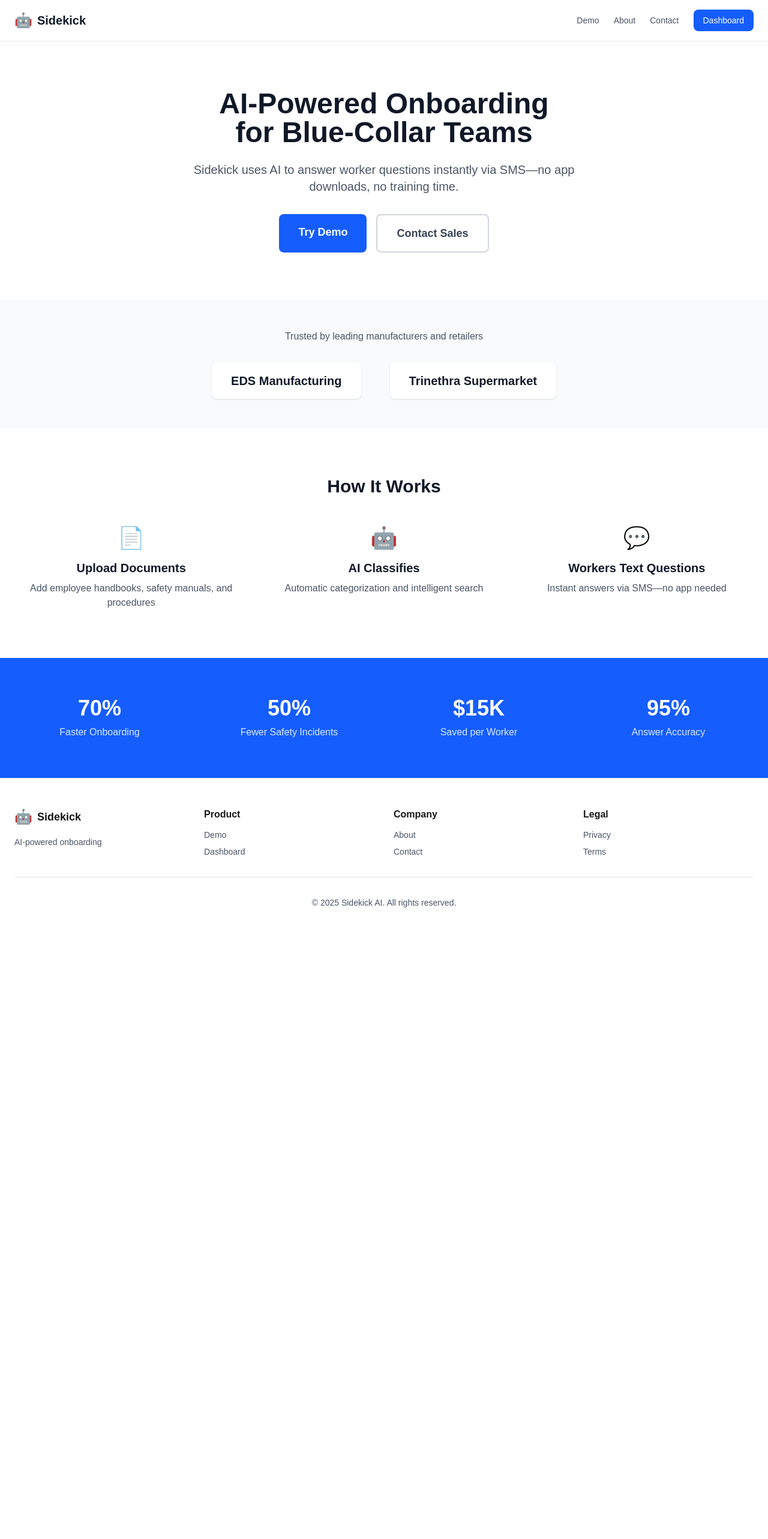
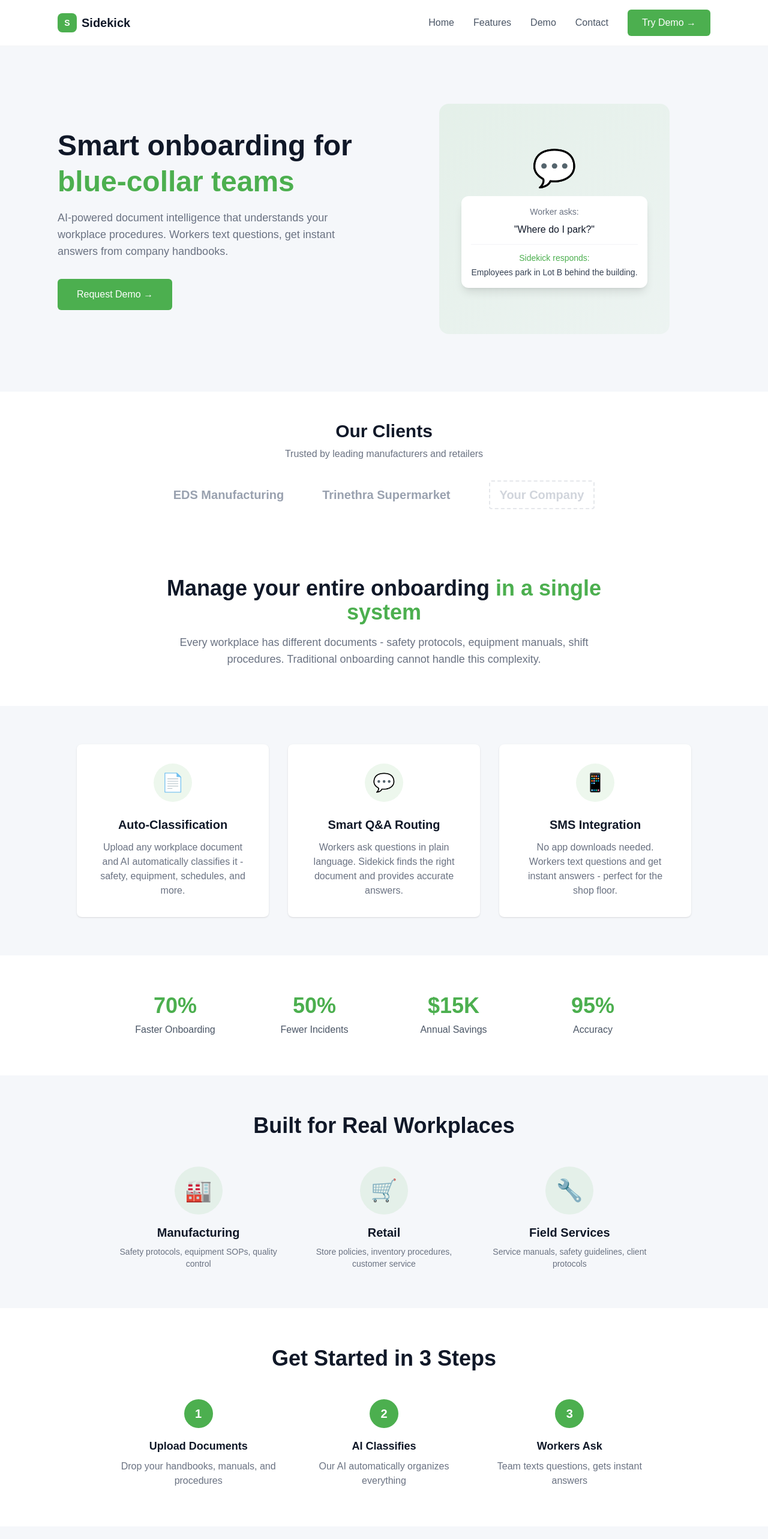
Before and after one commit to textsidekick/sidekick, a Next.js app: page / in a window 1280 px wide. Shown: the top 2566 px of the page at 60% size. Before the commit the page ends 1563 px from the top, so only its background shows below. Built offline with nearby package versions, Linux system fonts and the light colour scheme.

Commit message:
feat: Figma-based landing page with green Nexcent theme

```diff
--- a/src/app/page.tsx
+++ b/src/app/page.tsx
@@ -4,140 +4,230 @@ export default function Home() {
   return (
     <main className="min-h-screen bg-white">
       {/* Navigation */}
-      <nav className="border-b border-gray-200">
-        <div className="max-w-7xl mx-auto px-6 py-4 flex items-center justify-between">
-          <div className="flex items-center gap-2">
-            <span className="text-2xl">🤖</span>
+      <nav className="w-full px-6 md:px-16 lg:px-24 py-4 bg-white flex justify-between items-center sticky top-0 z-50 border-b border-gray-100">
+        <Link href="/" className="flex items-center gap-2">
+          <div className="w-8 h-8 bg-[#4CAF4F] rounded-lg flex items-center justify-center">
+            <span className="text-white font-bold text-sm">S</span>
+          </div>
           <span className="text-xl font-bold text-gray-900">Sidekick</span>
-          </div>
-          <div className="flex items-center gap-6">
-            <Link href="/qa" className="text-gray-600 hover:text-gray-900 text-sm font-medium">Demo</Link>
-            <Link href="/about" className="text-gray-600 hover:text-gray-900 text-sm font-medium">About</Link>
-            <Link href="/contact" className="text-gray-600 hover:text-gray-900 text-sm font-medium">Contact</Link>
-            <Link href="/manager" className="px-4 py-2 bg-blue-600 text-white rounded-lg text-sm font-medium hover:bg-blue-700">
-              Dashboard
         </Link>
-          </div>
+        <div className="hidden md:flex items-center gap-8">
+          <Link href="#home" className="text-gray-600 hover:text-[#4CAF4F] transition">Home</Link>
+          <Link href="#features" className="text-gray-600 hover:text-[#4CAF4F] transition">Features</Link>
+          <Link href="#demo" className="text-gray-600 hover:text-[#4CAF4F] transition">Demo</Link>
+          <Link href="#contact" className="text-gray-600 hover:text-[#4CAF4F] transition">Contact</Link>
+          <Link href="/qa" className="px-6 py-2.5 bg-[#4CAF4F] text-white rounded-md hover:bg-[#45a047] transition font-medium">
+            Try Demo →
+          </Link>
         </div>
       </nav>
 
-      {/* Hero */}
-      <section className="max-w-7xl mx-auto px-6 py-20 text-center">
-        <h1 className="text-5xl font-bold text-gray-900 mb-6">
-          AI-Powered Onboarding<br/>for Blue-Collar Teams
+      {/* Hero Section */}
+      <section id="home" className="px-6 md:px-16 lg:px-24 py-16 md:py-24 bg-[#F5F7FA] flex flex-col md:flex-row justify-between items-center gap-12">
+        <div className="flex-1 max-w-xl">
+          <h1 className="text-4xl md:text-5xl font-semibold text-gray-900 leading-tight mb-4">
+            Smart onboarding for <span className="text-[#4CAF4F]">blue-collar teams</span>
           </h1>
-        <p className="text-xl text-gray-600 mb-8 max-w-2xl mx-auto">
-          Sidekick uses AI to answer worker questions instantly via SMS—no app downloads, no training time.
+          <p className="text-gray-500 text-lg mb-8">
+            AI-powered document intelligence that understands your workplace procedures. Workers text questions, get instant answers from company handbooks.
           </p>
-        <div className="flex gap-4 justify-center">
-          <Link href="/qa" className="px-8 py-4 bg-blue-600 text-white rounded-lg text-lg font-semibold hover:bg-blue-700">
-            Try Demo
-          </Link>
-          <Link href="/contact" className="px-8 py-4 border-2 border-gray-300 text-gray-700 rounded-lg text-lg font-semibold hover:border-gray-400">
-            Contact Sales
+          <Link href="/qa" className="inline-block px-8 py-3.5 bg-[#4CAF4F] text-white rounded-md hover:bg-[#45a047] transition font-medium">
+            Request Demo →
           </Link>
         </div>
-      </section>
-
-      {/* Social Proof */}
-      <section className="bg-gray-50 py-12">
-        <div className="max-w-7xl mx-auto px-6">
-          <p className="text-center text-gray-600 mb-8 font-medium">Trusted by leading manufacturers and retailers</p>
-          <div className="flex justify-center items-center gap-12">
-            <div className="px-8 py-4 bg-white rounded-lg shadow-sm">
-              <p className="text-xl font-bold text-gray-900">EDS Manufacturing</p>
+        <div className="flex-1 flex justify-center">
+          <div className="w-80 h-80 md:w-96 md:h-96 bg-gradient-to-br from-[#4CAF4F]/10 to-[#4CAF4F]/5 rounded-2xl flex items-center justify-center">
+            <div className="text-center">
+              <div className="text-6xl mb-4">💬</div>
+              <div className="bg-white rounded-xl shadow-lg p-4 max-w-xs">
+                <div className="text-sm text-gray-500 mb-2">Worker asks:</div>
+                <div className="text-gray-900 font-medium">"Where do I park?"</div>
+                <div className="mt-3 pt-3 border-t border-gray-100">
+                  <div className="text-sm text-[#4CAF4F] mb-1">Sidekick responds:</div>
+                  <div className="text-gray-700 text-sm">Employees park in Lot B behind the building.</div>
                 </div>
-            <div className="px-8 py-4 bg-white rounded-lg shadow-sm">
-              <p className="text-xl font-bold text-gray-900">Trinethra Supermarket</p>
+              </div>
             </div>
           </div>
         </div>
       </section>
 
-      {/* Features */}
-      <section className="max-w-7xl mx-auto px-6 py-20">
-        <h2 className="text-3xl font-bold text-gray-900 text-center mb-12">
-          How It Works
+      {/* Clients Section */}
+      <section className="px-6 md:px-16 lg:px-24 py-12 bg-white">
+        <div className="text-center mb-8">
+          <h2 className="text-2xl md:text-3xl font-semibold text-gray-900 mb-2">Our Clients</h2>
+          <p className="text-gray-500">Trusted by leading manufacturers and retailers</p>
+        </div>
+        <div className="flex flex-wrap justify-center items-center gap-8 md:gap-16">
+          <div className="text-xl font-bold text-gray-400">EDS Manufacturing</div>
+          <div className="text-xl font-bold text-gray-400">Trinethra Supermarket</div>
+          <div className="text-xl font-bold text-gray-300 border-2 border-dashed border-gray-200 px-4 py-2 rounded">Your Company</div>
+        </div>
+      </section>
+
+      {/* Problem Statement */}
+      <section className="px-6 md:px-16 lg:px-24 py-16 bg-white">
+        <div className="max-w-3xl mx-auto text-center">
+          <h2 className="text-3xl md:text-4xl font-semibold text-gray-900 mb-4">
+            Manage your entire onboarding <span className="text-[#4CAF4F]">in a single system</span>
           </h2>
-        <div className="grid md:grid-cols-3 gap-8">
-          <div className="text-center">
-            <div className="text-4xl mb-4">📄</div>
-            <h3 className="text-xl font-semibold text-gray-900 mb-2">Upload Documents</h3>
-            <p className="text-gray-600">Add employee handbooks, safety manuals, and procedures</p>
+          <p className="text-gray-500 text-lg">
+            Every workplace has different documents - safety protocols, equipment manuals, shift procedures. Traditional onboarding cannot handle this complexity.
+          </p>
         </div>
-          <div className="text-center">
-            <div className="text-4xl mb-4">🤖</div>
-            <h3 className="text-xl font-semibold text-gray-900 mb-2">AI Classifies</h3>
-            <p className="text-gray-600">Automatic categorization and intelligent search</p>
+      </section>
+
+      {/* Features Grid */}
+      <section id="features" className="px-6 md:px-16 lg:px-24 py-16 bg-[#F5F7FA]">
+        <div className="grid md:grid-cols-3 gap-8 max-w-5xl mx-auto">
+          <div className="bg-white rounded-lg p-8 text-center shadow-sm hover:shadow-md transition">
+            <div className="w-16 h-16 bg-[#4CAF4F]/10 rounded-full flex items-center justify-center mx-auto mb-6">
+              <span className="text-3xl">📄</span>
             </div>
-          <div className="text-center">
-            <div className="text-4xl mb-4">💬</div>
-            <h3 className="text-xl font-semibold text-gray-900 mb-2">Workers Text Questions</h3>
-            <p className="text-gray-600">Instant answers via SMS—no app needed</p>
+            <h3 className="text-xl font-bold text-gray-900 mb-3">Auto-Classification</h3>
+            <p className="text-gray-500">Upload any workplace document and AI automatically classifies it - safety, equipment, schedules, and more.</p>
+          </div>
+          <div className="bg-white rounded-lg p-8 text-center shadow-sm hover:shadow-md transition">
+            <div className="w-16 h-16 bg-[#4CAF4F]/10 rounded-full flex items-center justify-center mx-auto mb-6">
+              <span className="text-3xl">💬</span>
+            </div>
+            <h3 className="text-xl font-bold text-gray-900 mb-3">Smart Q&A Routing</h3>
+            <p className="text-gray-500">Workers ask questions in plain language. Sidekick finds the right document and provides accurate answers.</p>
+          </div>
+          <div className="bg-white rounded-lg p-8 text-center shadow-sm hover:shadow-md transition">
+            <div className="w-16 h-16 bg-[#4CAF4F]/10 rounded-full flex items-center justify-center mx-auto mb-6">
+              <span className="text-3xl">📱</span>
+            </div>
+            <h3 className="text-xl font-bold text-gray-900 mb-3">SMS Integration</h3>
+            <p className="text-gray-500">No app downloads needed. Workers text questions and get instant answers - perfect for the shop floor.</p>
           </div>
         </div>
       </section>
 
-      {/* Stats */}
-      <section className="bg-blue-600 py-16">
-        <div className="max-w-7xl mx-auto px-6">
-          <div className="grid md:grid-cols-4 gap-8 text-center text-white">
+      {/* Stats Section */}
+      <section className="px-6 md:px-16 lg:px-24 py-16 bg-white">
+        <div className="max-w-4xl mx-auto grid grid-cols-2 md:grid-cols-4 gap-8 text-center">
           <div>
-              <div className="text-4xl font-bold mb-2">70%</div>
-              <p className="text-blue-100">Faster Onboarding</p>
+            <div className="text-3xl md:text-4xl font-bold text-[#4CAF4F] mb-2">70%</div>
+            <div className="text-gray-600 font-medium">Faster Onboarding</div>
           </div>
           <div>
-              <div className="text-4xl font-bold mb-2">50%</div>
-              <p className="text-blue-100">Fewer Safety Incidents</p>
+            <div className="text-3xl md:text-4xl font-bold text-[#4CAF4F] mb-2">50%</div>
+            <div className="text-gray-600 font-medium">Fewer Incidents</div>
           </div>
           <div>
-              <div className="text-4xl font-bold mb-2">$15K</div>
-              <p className="text-blue-100">Saved per Worker</p>
+            <div className="text-3xl md:text-4xl font-bold text-[#4CAF4F] mb-2">$15K</div>
+            <div className="text-gray-600 font-medium">Annual Savings</div>
           </div>
           <div>
-              <div className="text-4xl font-bold mb-2">95%</div>
-              <p className="text-blue-100">Answer Accuracy</p>
+            <div className="text-3xl md:text-4xl font-bold text-[#4CAF4F] mb-2">95%</div>
+            <div className="text-gray-600 font-medium">Accuracy</div>
           </div>
+        </div>
+      </section>
+
+      {/* Industries */}
+      <section className="px-6 md:px-16 lg:px-24 py-16 bg-[#F5F7FA]">
+        <div className="text-center mb-12">
+          <h2 className="text-3xl md:text-4xl font-semibold text-gray-900 mb-4">Built for Real Workplaces</h2>
+        </div>
+        <div className="grid md:grid-cols-3 gap-8 max-w-4xl mx-auto">
+          <div className="text-center">
+            <div className="w-20 h-20 bg-[#4CAF4F]/10 rounded-full flex items-center justify-center mx-auto mb-4">
+              <span className="text-4xl">🏭</span>
+            </div>
+            <h3 className="text-xl font-bold text-gray-900 mb-2">Manufacturing</h3>
+            <p className="text-gray-500 text-sm">Safety protocols, equipment SOPs, quality control</p>
+          </div>
+          <div className="text-center">
+            <div className="w-20 h-20 bg-[#4CAF4F]/10 rounded-full flex items-center justify-center mx-auto mb-4">
+              <span className="text-4xl">🛒</span>
+            </div>
+            <h3 className="text-xl font-bold text-gray-900 mb-2">Retail</h3>
+            <p className="text-gray-500 text-sm">Store policies, inventory procedures, customer service</p>
+          </div>
+          <div className="text-center">
+            <div className="w-20 h-20 bg-[#4CAF4F]/10 rounded-full flex items-center justify-center mx-auto mb-4">
+              <span className="text-4xl">🔧</span>
+            </div>
+            <h3 className="text-xl font-bold text-gray-900 mb-2">Field Services</h3>
+            <p className="text-gray-500 text-sm">Service manuals, safety guidelines, client protocols</p>
+          </div>
+        </div>
+      </section>
+
+      {/* How It Works */}
+      <section id="demo" className="px-6 md:px-16 lg:px-24 py-16 bg-white">
+        <div className="text-center mb-12">
+          <h2 className="text-3xl md:text-4xl font-semibold text-gray-900 mb-4">Get Started in 3 Steps</h2>
+        </div>
+        <div className="max-w-4xl mx-auto grid md:grid-cols-3 gap-8">
+          <div className="text-center">
+            <div className="w-12 h-12 bg-[#4CAF4F] text-white rounded-full flex items-center justify-center mx-auto mb-4 text-xl font-bold">1</div>
+            <h3 className="text-lg font-bold text-gray-900 mb-2">Upload Documents</h3>
+            <p className="text-gray-500">Drop your handbooks, manuals, and procedures</p>
+          </div>
+          <div className="text-center">
+            <div className="w-12 h-12 bg-[#4CAF4F] text-white rounded-full flex items-center justify-center mx-auto mb-4 text-xl font-bold">2</div>
+            <h3 className="text-lg font-bold text-gray-900 mb-2">AI Classifies</h3>
+            <p className="text-gray-500">Our AI automatically organizes everything</p>
+          </div>
+          <div className="text-center">
+            <div className="w-12 h-12 bg-[#4CAF4F] text-white rounded-full flex items-center justify-center mx-auto mb-4 text-xl font-bold">3</div>
+            <h3 className="text-lg font-bold text-gray-900 mb-2">Workers Ask</h3>
+            <p className="text-gray-500">Team texts questions, gets instant answers</p>
+          </div>
+        </div>
+      </section>
+
+      {/* CTA */}
+      <section id="contact" className="px-6 md:px-16 lg:px-24 py-20 bg-[#F5F7FA]">
+        <div className="max-w-3xl mx-auto text-center">
+          <h2 className="text-3xl md:text-4xl font-semibold text-gray-900 mb-6">Ready to transform your onboarding?</h2>
+          <p className="text-gray-500 text-lg mb-8">Join companies solving the document heterogeneity problem with AI.</p>
+          <div className="flex flex-col sm:flex-row gap-4 justify-center">
+            <Link href="/qa" className="px-8 py-4 bg-[#4CAF4F] text-white rounded-md font-semibold hover:bg-[#45a047] transition">Try the Demo →</Link>
+            <Link href="/contact" className="px-8 py-4 border-2 border-[#4CAF4F] text-[#4CAF4F] rounded-md font-semibold hover:bg-[#4CAF4F]/5 transition">Contact Sales</Link>
           </div>
         </div>
       </section>
 
       {/* Footer */}
-      <footer className="border-t border-gray-200 py-12">
-        <div className="max-w-7xl mx-auto px-6">
+      <footer className="px-6 md:px-16 lg:px-24 py-12 bg-gray-900 text-white">
+        <div className="max-w-6xl mx-auto">
           <div className="grid md:grid-cols-4 gap-8 mb-8">
             <div>
               <div className="flex items-center gap-2 mb-4">
-                <span className="text-2xl">🤖</span>
-                <span className="text-lg font-bold">Sidekick</span>
+                <div className="w-8 h-8 bg-[#4CAF4F] rounded-lg flex items-center justify-center">
+                  <span className="text-white font-bold text-sm">S</span>
                 </div>
-              <p className="text-sm text-gray-600">AI-powered onboarding</p>
+                <span className="text-xl font-bold">Sidekick</span>
+              </div>
+              <p className="text-gray-400 text-sm">AI-powered onboarding for blue-collar teams.</p>
             </div>
             <div>
-              <h4 className="font-semibold mb-3">Product</h4>
-              <div className="space-y-2 text-sm">
-                <Link href="/qa" className="block text-gray-600 hover:text-gray-900">Demo</Link>
-                <Link href="/manager" className="block text-gray-600 hover:text-gray-900">Dashboard</Link>
+              <h3 className="font-semibold mb-4">Product</h3>
+              <div className="space-y-2 text-sm text-gray-400">
+                <Link href="/qa" className="block hover:text-white transition">Demo</Link>
+                <Link href="/manager" className="block hover:text-white transition">Dashboard</Link>
               </div>
             </div>
             <div>
-              <h4 className="font-semibold mb-3">Company</h4>
-              <div className="space-y-2 text-sm">
-                <Link href="/about" className="block text-gray-600 hover:text-gray-900">About</Link>
-                <Link href="/contact" className="block text-gray-600 hover:text-gray-900">Contact</Link>
+              <h3 className="font-semibold mb-4">Company</h3>
+              <div className="space-y-2 text-sm text-gray-400">
+                <Link href="/about" className="block hover:text-white transition">About</Link>
+                <Link href="/contact" className="block hover:text-white transition">Contact</Link>
               </div>
             </div>
             <div>
-              <h4 className="font-semibold mb-3">Legal</h4>
-              <div className="space-y-2 text-sm">
-                <Link href="/privacy" className="block text-gray-600 hover:text-gray-900">Privacy</Link>
-                <Link href="/terms" className="block text-gray-600 hover:text-gray-900">Terms</Link>
+              <h3 className="font-semibold mb-4">Legal</h3>
+              <div className="space-y-2 text-sm text-gray-400">
+                <Link href="/privacy" className="block hover:text-white transition">Privacy Policy</Link>
+                <Link href="/terms" className="block hover:text-white transition">Terms of Service</Link>
               </div>
             </div>
           </div>
-          <div className="pt-8 border-t border-gray-200 text-center text-sm text-gray-600">
-            © 2025 Sidekick AI. All rights reserved.
-          </div>
+          <div className="pt-8 border-t border-gray-800 text-center text-gray-400 text-sm">© 2025 Sidekick AI. All rights reserved.</div>
         </div>
       </footer>
     </main>
```
Lines whose indentation alone changed are shown as unchanged.
